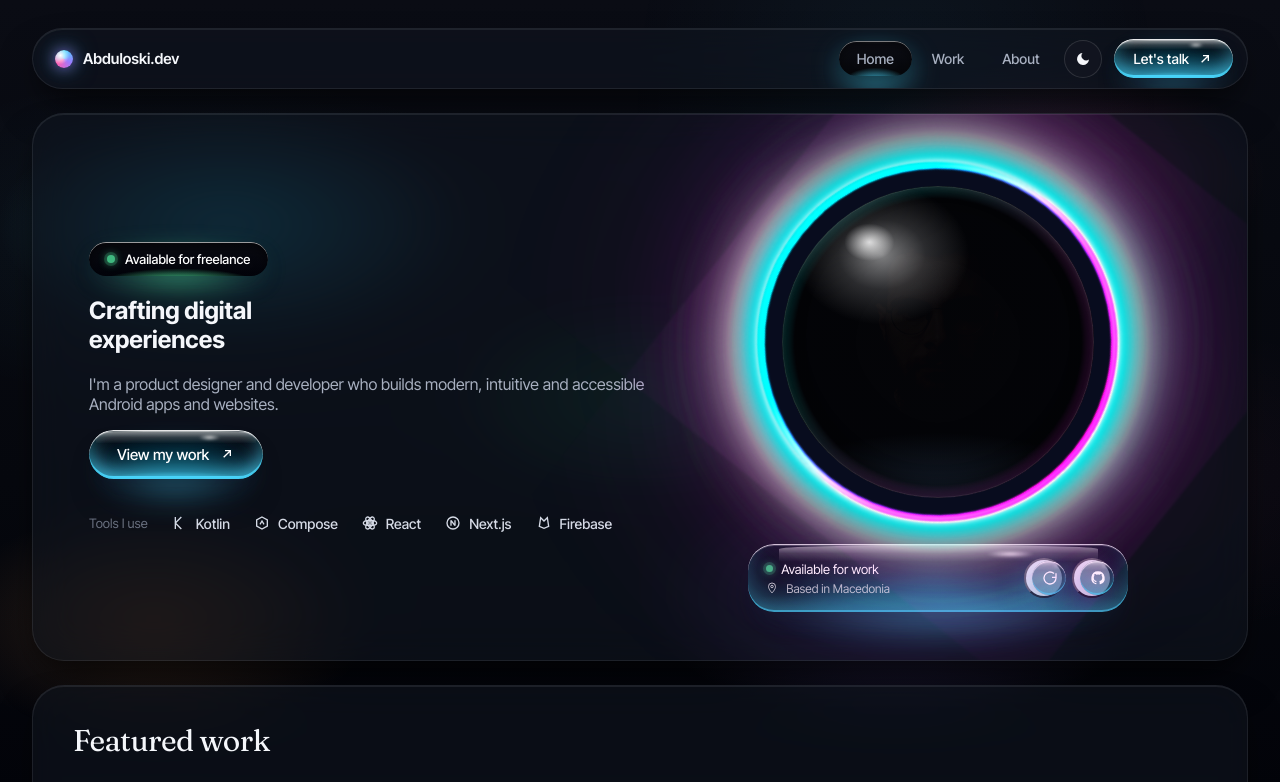
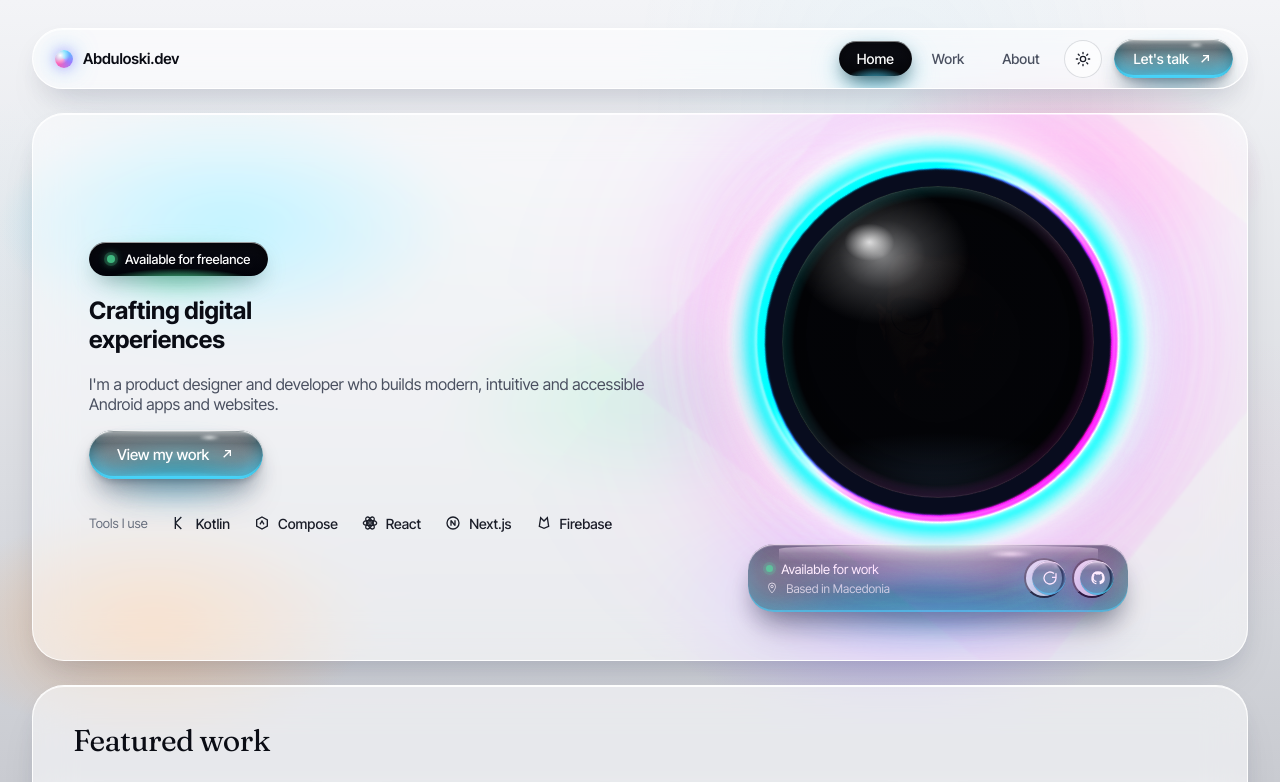
Before and after one commit to X-Haris/portfolio, a plain HTML site: page Portfolio.html in a window 1280 px wide. Shown: the top 782 px of the page. Drawn offline with Linux system fonts and the light colour scheme; no server answers.

Commit message:
Default to light theme; keep portrait images out of image search
Co-Authored-By: Claude Fable 5 <noreply@anthropic.com>

```diff
--- a/Portfolio.html
+++ b/Portfolio.html
@@ -3,6 +3,7 @@
 <head>
 <meta charset="utf-8" />
 <meta name="viewport" content="width=device-width, initial-scale=1" />
+<meta name="robots" content="noimageindex" />
 <title>Abduloski.dev — Portfolio</title>
 <link rel="preconnect" href="https://fonts.googleapis.com" />
 <link rel="preconnect" href="https://fonts.gstatic.com" crossorigin />
@@ -1502,7 +1503,7 @@
   }
 </style>
 </head>
-<body data-theme="dark">
+<body>
 
 <svg width="0" height="0" style="position:absolute" aria-hidden="true">
   <defs>
@@ -1857,7 +1858,7 @@
 <script>
   (function() {
     var saved = localStorage.getItem('theme');
-    if (saved === 'light') document.body.removeAttribute('data-theme');
+    if (saved === 'dark') document.body.setAttribute('data-theme', 'dark');
     var btn = document.getElementById('themeToggle');
     if (btn) btn.addEventListener('click', function() {
       var isDark = document.body.getAttribute('data-theme') === 'dark';
```
Also changed, not shown: Project - Drone Dash.html (+2 -2 lines), Project - Fintrack.html (+2 -2 lines), Project - PocketCloud.html (+2 -2 lines), Project - Reps RPG.html (+2 -2 lines), Project - Salah Companion.html (+2 -2 lines), Projects.html (+2 -2 lines), robots.txt (added).
